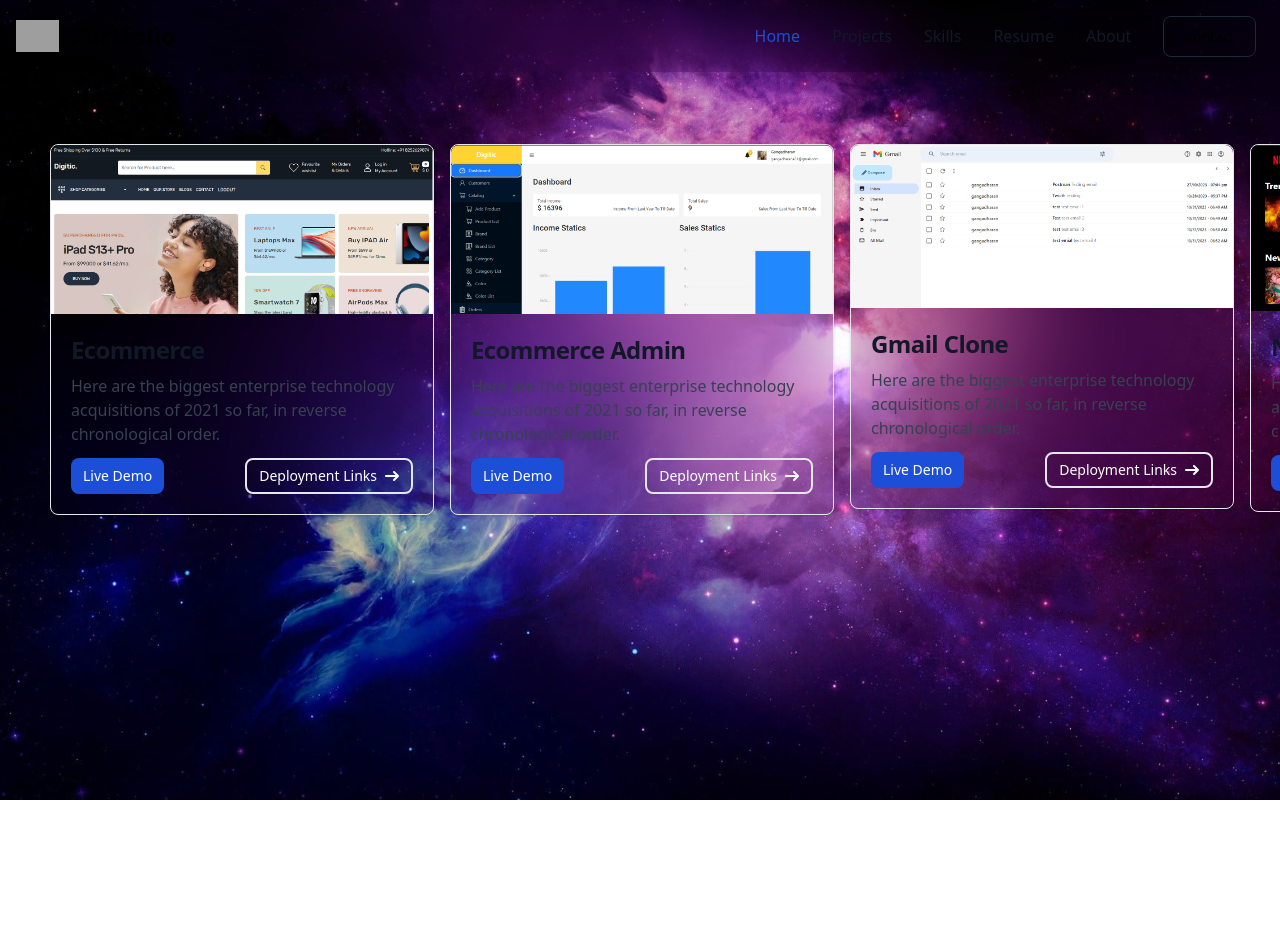
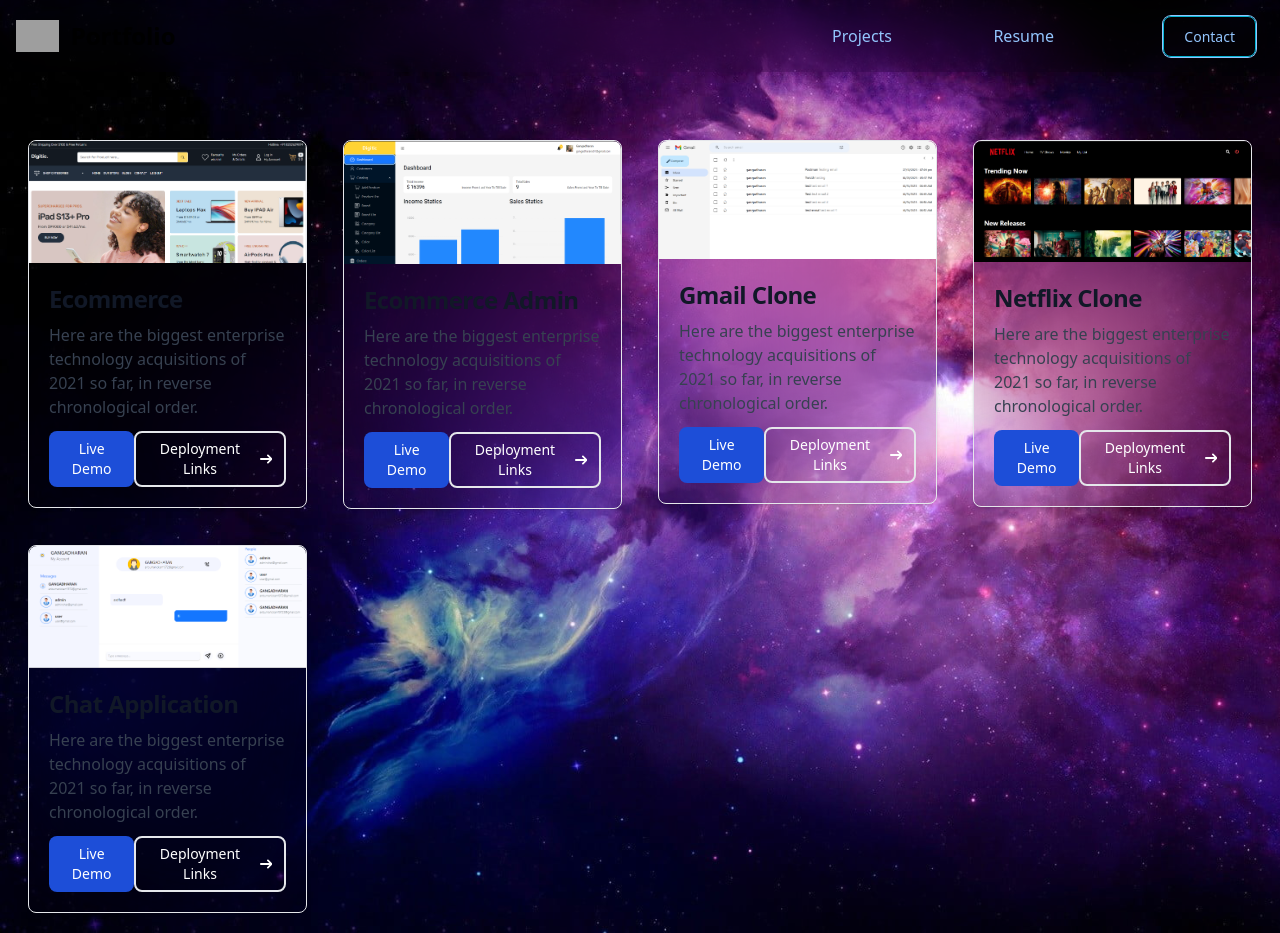
Before and after one commit to GANGADHARAN26/portfolio, a React (Vite) app: page /projects in a window 1280 px wide. Before the commit the page ends 800 px from the top, so only its background shows below. Built offline with nearby package versions, Linux system fonts and the light colour scheme; no server answers; grey boxes are pictures that could not be loaded.

Commit message:
added some navbar text colors and links

```diff
--- a/src/components/Layout.jsx
+++ b/src/components/Layout.jsx
@@ -6,12 +6,11 @@ const Layout = () => {
   return (
     <>
      <div
+      className=" w-full bg-scroll bg-black  bg-cover "
+
       style={{
         backgroundImage: `url(${img2})`,
-        backgroundAttachment: "fixed",
-        height: "100vh",
       }}
-      className=" w-full bg-black h-screen bg-auto sm:bg-cover md:bg-contain lg:bg-auto xl:bg-cover"
     >
       <Navbar />
       <Outlet />
--- a/src/components/Navbar.jsx
+++ b/src/components/Navbar.jsx
@@ -1,8 +1,8 @@
-import { Link } from "react-router-dom"
+import { Link } from "react-router-dom";
 
 const Navbar = () => {
   return (
-    <nav className=" border-gray-200 backdrop-blur-xl ">
+    <nav className=" border-gray-200 backdrop-blur-xl bg-fixed">
       <div className=" flex flex-wrap items-center justify-between mx-auto p-4">
         <Link
           to="/"
@@ -46,7 +46,7 @@ const Navbar = () => {
             <li className="py-2">
               <Link
                 to="/"
-              className="block py-2 px-3 text-white  rounded md:bg-transparent md:text-blue-700 md:p-0 dark:text-white md:dark:text-blue-500"
+                className="block py-2 px-3  text-blue-300 text-transparent font-extrabold rounded md:bg-transparent  md:p-0  "
                 aria-current="page"
               >
                 Home
@@ -55,7 +55,7 @@ const Navbar = () => {
             <li className="py-2">
               <Link
                 to="/projects"
-              className="block py-2 px-3 text-gray-900 rounded hover:bg-gray-100 md:hover:bg-transparent md:border-0 md:hover:text-blue-700 md:p-0 dark:text-white md:dark:hover:text-blue-500 dark:hover:bg-gray-700 dark:hover:text-white md:dark:hover:bg-transparent"
+                className="block py-2 px-3 text-blue-300 md:hover:text-blue-700 md:p-0  md:dark:hover:text-blue-500 dark:hover:bg-gray-700 dark:hover:text-white md:dark:hover:bg-transparent"
               >
                 Projects
               </Link>
@@ -63,7 +63,7 @@ const Navbar = () => {
             <li className="py-2">
               <Link
                 to="/skills"
-              className=" block py-2 px-3 text-gray-900 rounded hover:bg-gray-100 md:hover:bg-transparent md:border-0 md:hover:text-blue-700 md:p-0 dark:text-white md:dark:hover:text-blue-500 dark:hover:bg-gray-700 dark:hover:text-white md:dark:hover:bg-transparent"
+                className=" block py-2 px-3  text-blue-300 text-transparent  rounded hover:bg-gray-100 md:hover:bg-transparent md:border-0 md:hover:text-blue-700 md:p-0  md:dark:hover:text-blue-500 dark:hover:bg-gray-700 dark:hover:text-white md:dark:hover:bg-transparent"
               >
                 Skills
               </Link>
@@ -71,7 +71,9 @@ const Navbar = () => {
             <li className="py-2">
               <a
                 href="https://docs.google.com/document/d/1Jr_nFm9OEfyJlQ7wGCIvzQGCXUU9sJ6C4Q3_dscpG40/edit?usp=sharing"
-              className="block py-2 px-3 text-gray-900 rounded hover:bg-gray-100 md:hover:bg-transparent md:border-0 md:hover:text-blue-700 md:p-0 dark:text-white md:dark:hover:text-blue-500 dark:hover:bg-gray-700 dark:hover:text-white md:dark:hover:bg-transparent"
+                target="_blank"
+                rel="noopener noreferrer"
+                className="block py-2 px-3 text-blue-300  rounded hover:bg-gray-100 md:hover:bg-transparent md:border-0 md:hover:text-blue-700 md:p-0  md:dark:hover:text-blue-500 dark:hover:bg-gray-700 dark:hover:text-white md:dark:hover:bg-transparent"
               >
                 Resume
               </a>
@@ -79,7 +81,7 @@ const Navbar = () => {
             <li className="py-2">
               <Link
                 to="/about"
-              className="block py-2 px-3 text-gray-900 rounded hover:bg-gray-100 md:hover:bg-transparent md:border-0 md:hover:text-blue-700 md:p-0 dark:text-white md:dark:hover:text-blue-500 dark:hover:bg-gray-700 dark:hover:text-white md:dark:hover:bg-transparent"
+                className="block py-2 px-3  text-blue-300 text text-transparent rounded hover:bg-gray-100 md:hover:bg-transparent md:border-0 md:hover:text-blue-700 md:p-0  md:dark:hover:text-blue-500 dark:hover:bg-gray-700 dark:hover:text-white md:dark:hover:bg-transparent"
               >
                 About
               </Link>
@@ -87,7 +89,7 @@ const Navbar = () => {
             <li className="py-2">
               <Link
                 to="/contact"
-              className=" hover:text-white border border-gray-800 hover:bg-gray-900 focus:ring-4 focus:outline-none dark:text-white focus:ring-gray-300 font-medium rounded-lg text-sm px-5 py-2.5 text-center me-2 mb-2 dark:border-gray-600   dark:hover:bg-gray-600 dark:focus:ring-gray-800"
+                className=" hover:text-white border border-cyan-500 ring-1 ring-blue-300 hover:bg-cyan-900 focus:ring-4 focus:outline-none text-blue-300 focus:ring-gray-300 font-medium rounded-lg text-sm px-5 py-2.5 text-center me-2 mb-2 dark:border-gray-600   dark:hover:bg-cyan-600 dark:focus:ring-gray-800"
               >
                 Contact
               </Link>
@@ -96,7 +98,7 @@ const Navbar = () => {
         </div>
       </div>
     </nav>
-  )
-}
+  );
+};
 
-export default Navbar
+export default Navbar;
--- a/src/pages/Home.jsx
+++ b/src/pages/Home.jsx
@@ -7,7 +7,7 @@ const Home = () => {
   return (
     <>
     <Meta title={"Home"} />
-    <div className=" flex  justify-between xl:px-20 px-5 items-center y  w-full h-3/4">
+    <div className=" flex  justify-between xl:px-20 px-5 items-center y  w-full h-screen">
         <div>
           <h1 className=" leading-[2rem]">
             <p className="text-white flex align-center text-2xl">
@@ -26,12 +26,12 @@ const Home = () => {
           </h1>
         </div>
         <div id="social " className=" flex  flex-col space-y-28 ml-8 ">
-            <a href="https://github.com/GANGADHARAN26">
+            <a href="https://github.com/GANGADHARAN26"  target="_blank" rel="noopener noreferrer" >
               <FaGithub
                 className={` text-white text-5xl flex justify-end sm:visibility:none hover:scale-105 transition ease-in-out delay-150 }`}
               />
             </a>
-            <a href="https://www.linkedin.com/in/ganga-dharan-9241611b1/">
+            <a href="https://www.linkedin.com/in/ganga-dharan-9241611b1/" target="_blank" rel="noopener noreferrer">
               <FaLinkedin
                 className="text-white text-5xl sm:visibility:none hover:scale-105 transition ease-in-out delay-150"
               />
--- a/src/pages/Projects.jsx
+++ b/src/pages/Projects.jsx
@@ -1,6 +1,3 @@
-import styled from "styled-components";
-import { AiOutlineLeft, AiOutlineRight } from "react-icons/ai";
-import  { useRef, useState } from "react";
 import ecommerce from "../assets/ecommerce.png";
 import admin from "../assets/admin.png";
 import gmail from "../assets/gmail.png";
@@ -11,43 +8,19 @@ import { Link} from "react-router-dom";
 // eslint-disable-next-line react/prop-types
 export default function Projects() {
   const data=[
-        {name:"Ecommerce",img:ecommerce,link:"https://app.netlify.com/sites/curious-chimera-d907ab/"},
-        {name:"Ecommerce Admin",img:admin,link:"https://main--amazing-starship-43095c.netlify.app/"},
-        {name:"Gmail Clone",img:gmail,link:"https://app.netlify.com/sites/cerulean-banoffee-542bb7/"},
-        {name:"Netflix Clone",img:netflix,link:"https://app.netlify.com/sites/shiny-bavarois-bdc5af/"},
-        {name:"Chat Application",img:chat,link:"https://app.netlify.com/sites/mellow-chimera-cd179a/"},
+        {name:"Ecommerce",img:ecommerce,link:"https://curious-chimera-d907ab.netlify.app/"},
+        {name:"Ecommerce Admin",img:admin,link:"https://amazing-starship-43095c.netlify.app/"},
+        {name:"Gmail Clone",img:gmail,link:"https://cerulean-banoffee-542bb7.netlify.app/"},
+        {name:"Netflix Clone",img:netflix,link:"https://shiny-bavarois-bdc5af.netlify.app/"},
+        {name:"Chat Application",img:chat,link:"https://mellow-chimera-cd179a.netlify.app/"},
       ]
-  const listRef = useRef();
-  const [sliderPosition, setSliderPosition] = useState(1);
-  const [showControls, setShowControls] = useState(false);
-  const handleDirection = (direction) => {
-    let distance = listRef.current.getBoundingClientRect().x - 70;
-    if (direction === "left" && sliderPosition > 0) {
-      listRef.current.style.transform = `translateX(${230 + distance}px)`;
-      setSliderPosition(sliderPosition - 1);
-    }
-    if (direction === "right" && sliderPosition < 5) {
-      listRef.current.style.transform = `translateX(${-230 + distance}px)`;
-      setSliderPosition(sliderPosition + 1);
-    }
-  };
   return (
-    <Container
-    className="flex column  overflow-hidden"
-    showControls={showControls}
-    onMouseEnter={() => setShowControls(true)}
-    onMouseLeave={() => setShowControls(false)}
+    <div
+   className="bg-scroll scrollbar-hide"
   >
     <h1>Projects</h1>
-    <div className="wrapper ">
-      <div
-        className={`slider-action left ${
-          !showControls ? "none" : ""
-        } flex j-center a-center`}
-      >
-        <AiOutlineLeft onClick={() => handleDirection("left")} className="text-white"/>
-      </div>
-      <div className="slider flex " ref={listRef}>
+    <div className=" px-7 py-5 ">
++-*      <div className="grid grid-cols-4 gap-9" >
         {data.map((info, index) => {
           return (
             <div id="card " className="hover:scale-105 transition ease-in-out delay-150" key={index}>
@@ -60,7 +33,7 @@ export default function Projects() {
                           />
                         </Link>
                         <div className="p-5">
-                          <a href="#" className="flex justify-between">
+                          <a href="#" className="flex justify-between" target="_blank" rel="noopener noreferrer">
                             <h5 className="mb-2 text-2xl font-bold tracking-tight text-gray-900 dark:text-white">
                               {info.name}
                             </h5>
@@ -73,6 +46,7 @@ export default function Projects() {
                           <div className="flex justify-between">
                           <a
                             href={info.link}
+                            target="_blank" rel="noopener noreferrer"
                             className="inline-flex items-center px-3 py-2 text-sm font-medium text-center text-white bg-blue-700 rounded-lg hover:bg-blue-800 focus:ring-4 focus:outline-none focus:ring-blue-300 dark:bg-blue-600 dark:hover:bg-blue-700 dark:focus:ring-blue-800"
 
                           >
@@ -107,51 +81,10 @@ export default function Projects() {
         })}
       </div>
       <div
-        className={`slider-action right ${
-          !showControls ? "none" : ""
-        } flex j-center a-center`}
+
       >
-        <AiOutlineRight onClick={() => handleDirection("right")} className="text-white"/>
       </div>
     </div>
-  </Container>
+  </div>
   );
 }
-const Container = styled.div`
-  gap: 1rem;
-  position: relative;
-  padding: 2rem 0;
-  h1 {
-    margin-left: 50px;
-  }
-  .wrapper {
-    .slider {
-      width: max-content;
-      gap: 1rem;
-      transform: translateX(0px);
-      transition: 0.3s ease-in-out;
-      margin-left: 50px;
-    }
-    .slider-action {
-      position: absolute;
-      z-index: 99;
-      height: 100%;
-      top: 0;
-      bottom: 0;
-      width: 50px;
-      transition: 0.3s ease-in-out;
-      svg {
-        font-size: 2rem;
-      }
-    }
-    .none {
-      display: none;
-    }
-    .left {
-      left: 0;
-    }
-    .right {
-      right: 0;
-    }
-  }
-`;
--- a/src/pages/SingleProject.jsx
+++ b/src/pages/SingleProject.jsx
@@ -6,7 +6,7 @@ const SingleProject = () => {
   const data = [
     {
       name: "Ecommerce",
-      link: "https://app.netlify.com/sites/curious-chimera-d907ab/",
+      link: "https://curious-chimera-d907ab.netlify.app/",
       description: "Shopping website with all the functionality",
       frontEndGithublink: "https://github.com/GANGADHARAN26/ecommerce-fronend",
       backEndGithublink:"https://github.com/GANGADHARAN26/ecommerce-backend",
@@ -17,7 +17,7 @@ const SingleProject = () => {
     },
     {
       name: "Ecommerce Admin",
-      link: "https://main--amazing-starship-43095c.netlify.app/",
+      link: "https://amazing-starship-43095c.netlify.app/",
       description: "Admin Dashboard for ecommerce website",
       frontEndGithublink: "https://github.com/GANGADHARAN26/ecommerce-admin-app",
       backEndGithublink:"https://github.com/GANGADHARAN26/ecommerce-backend",
@@ -28,7 +28,7 @@ const SingleProject = () => {
     },
     {
       name: "Gmail Clone",
-      link: "https://app.netlify.com/sites/cerulean-banoffee-542bb7/",
+      link: "https://cerulean-banoffee-542bb7.netlify.app/",
       description: "Gmail Clone with all the functionality",
       frontEndGithublink: "https://github.com/GANGADHARAN26/gmail-clone-frontend",
       backEndGithublink:"https://github.com/GANGADHARAN26/Gmail-Clone-BackEnd",
@@ -39,7 +39,7 @@ const SingleProject = () => {
     },
     {
       name: "Netflix Clone",
-      link: "https://app.netlify.com/sites/shiny-bavarois-bdc5af/",
+      link: "https://shiny-bavarois-bdc5af.netlify.app/",
       description: "Netflix Clone with all the functionality",
       frontEndGithublink: "https://github.com/GANGADHARAN26/netflix-mern-client",
       backEndGithublink:"https://github.com/GANGADHARAN26/netflix-clone-server",
@@ -49,7 +49,7 @@ const SingleProject = () => {
     },
     {
       name: "Chat Application",
-      link: "https://app.netlify.com/sites/mellow-chimera-cd179a/",
+      link: "https://mellow-chimera-cd179a.netlify.app/",
       description: "Chat Appliction with all the functionality",
       frontEndGithublink: "https://github.com/GANGADHARAN26/chat-client",
       backEndGithublink:"https://github.com/GANGADHARAN26/chat-server",
--- a/src/pages/Skill.jsx
+++ b/src/pages/Skill.jsx
@@ -9,7 +9,7 @@ import redux from "../assets/redux.svg";
 import tcss from "../assets/tailwind-css.svg";
 const Skill = () => {
   return (
-    <div className="container">
+    <div className="container h-screen">
       <div className="card flex justify-around py-20 backdrop-blur-3xl ">
         <div className="h-96  border-2 w-1/2 grid grid-cols-5 gap-16 content-normal p-10 ">
           <div className="hover:scale-105 transition ease-in-out delay-150">
```
Also changed, not shown: src/pages/About.jsx (+3 -4 lines). Lines whose indentation alone changed are shown as unchanged.
